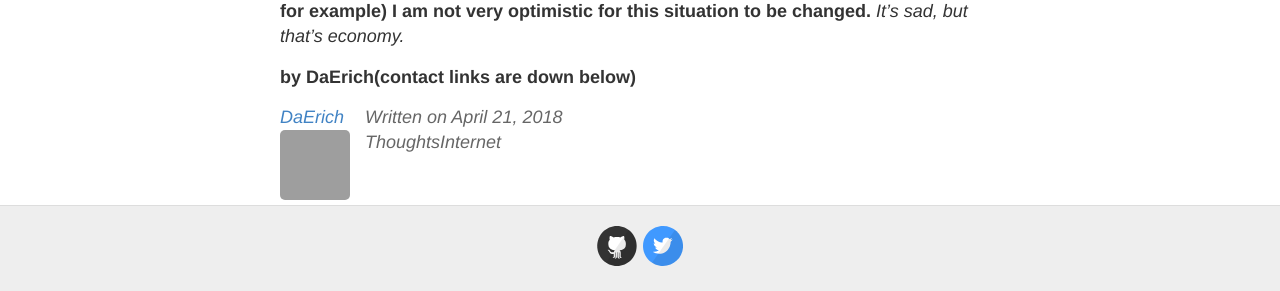
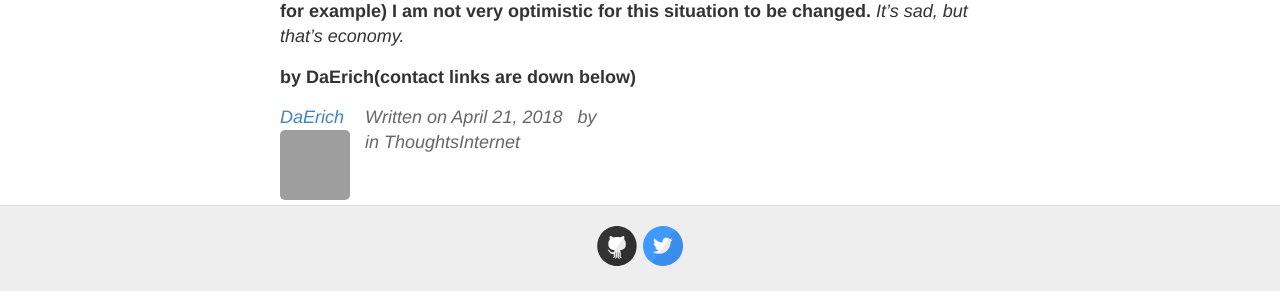
Before and after one commit to daerich/daerich.github.io.old, a Jekyll site: the page built from _posts/2018-04-21-the-internet-in-germany.md, in a window 1280 px wide. Shown: the part 1658-1949 px from the top of the page. Built offline with Jekyll 4.4.1, drawn with Linux system fonts in a browser that asks for light colours; grey boxes are pictures that could not be loaded.

Commit message:
a lot of improvements

```diff
--- a/_layouts/post.html
+++ b/_layouts/post.html
@@ -10,8 +10,8 @@
   </div>
 
   <div class="date">
-    Written on {{ page.date | date: "%B %e, %Y" }} &nbsp; <a href="{{ site.baseurl }}/" class="site-avatar">{{ site.name }}<img src="{{ site.avatar }}" /></a><br>
-	{{ page.categories }}
+    Written on {{ page.date | date: "%B %e, %Y" }} &nbsp; by &nbsp; <a href="{{ site.baseurl }}/" class="site-avatar">{{ site.name }}<img src="{{ site.avatar }}" /></a><br>
+	in {{ page.categories }}
   </div>
 
   {% include disqus.html %}
```
Also changed, not shown: index.md (+1 -1 lines).
